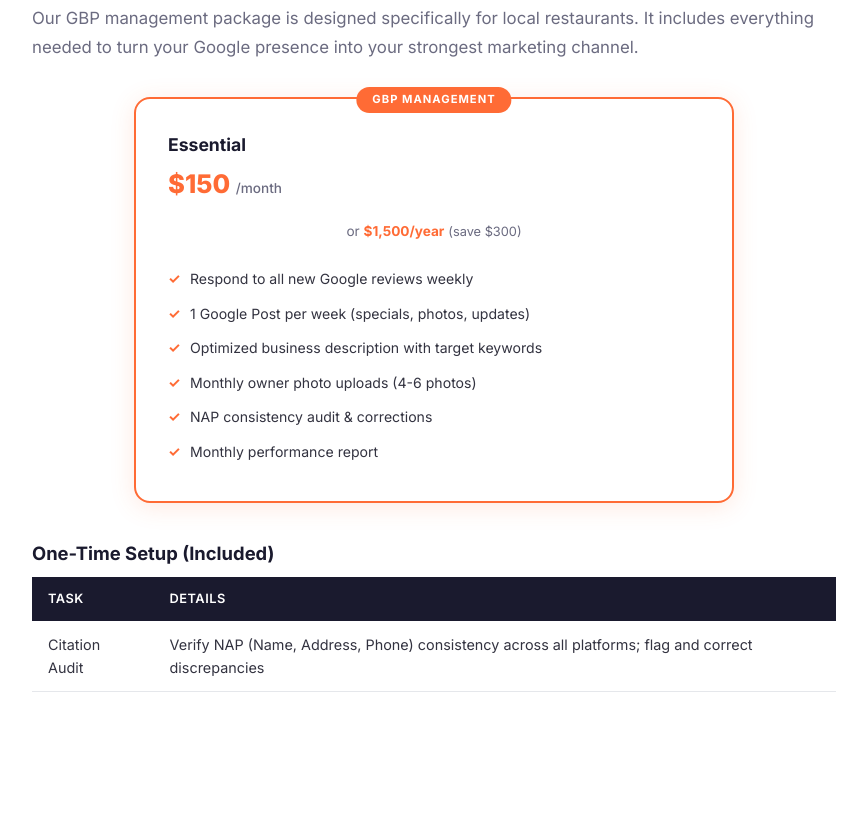
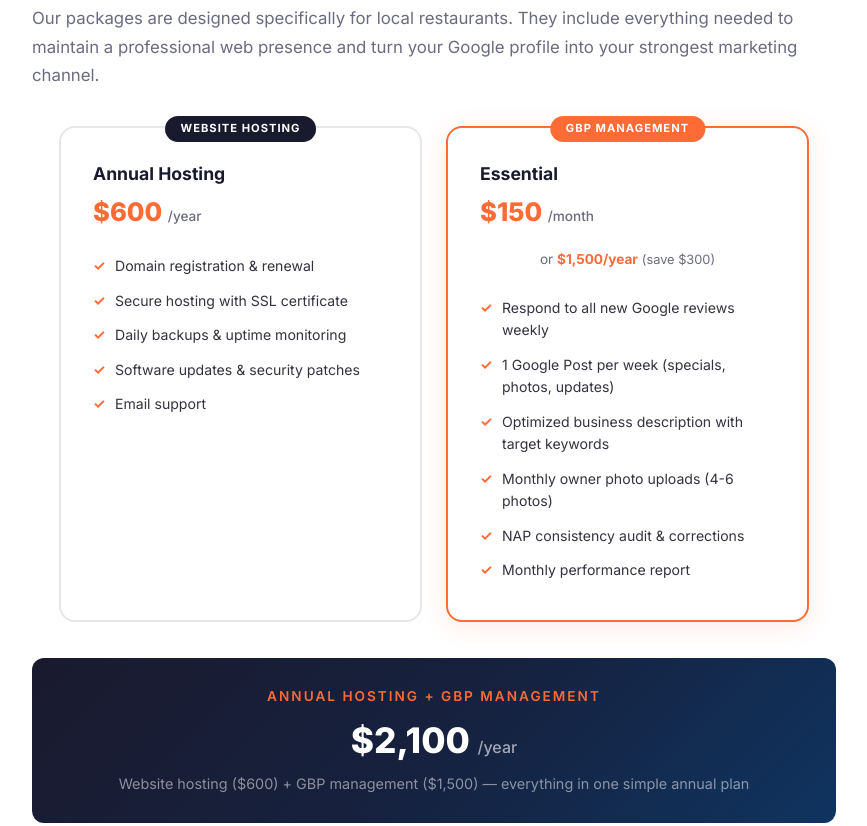
Before and after one commit to webbersaur/grand-apizza-north, a plain HTML site: page index.html in a window 1280 px wide. Shown: the part 4517-5343 px from the top of the page, without its empty margins (206-1073 px from the left). Drawn offline with Linux system fonts and the light colour scheme.

Commit message:
Add annual hosting and combined pricing

```diff
--- a/index.html
+++ b/index.html
@@ -801,10 +801,22 @@
   <h2>Service Packages</h2>
   <div class="divider"></div>
   <p class="section-intro">
-    Our GBP management package is designed specifically for local restaurants. It includes everything needed to turn your Google presence into your strongest marketing channel.
+    Our packages are designed specifically for local restaurants. They include everything needed to maintain a professional web presence and turn your Google profile into your strongest marketing channel.
   </p>
 
-  <div class="packages" style="grid-template-columns: 1fr; max-width: 600px; margin: 0 auto 36px;">
+  <div class="packages" style="grid-template-columns: 1fr 1fr; max-width: 750px; margin: 0 auto 36px;">
+    <div class="package">
+      <div class="rec-badge" style="background: var(--dark);">Website Hosting</div>
+      <h4>Annual Hosting</h4>
+      <div class="price">$600 <span>/year</span></div>
+      <ul>
+        <li>Domain registration &amp; renewal</li>
+        <li>Secure hosting with SSL certificate</li>
+        <li>Daily backups &amp; uptime monitoring</li>
+        <li>Software updates &amp; security patches</li>
+        <li>Email support</li>
+      </ul>
+    </div>
     <div class="package recommended">
       <div class="rec-badge">GBP Management</div>
       <h4>Essential</h4>
@@ -819,6 +831,13 @@
         <li>Monthly performance report</li>
       </ul>
     </div>
+  </div>
+
+  <!-- Annual Bundle -->
+  <div style="background: linear-gradient(135deg, #1a1a2e 0%, #16213e 50%, #0f3460 100%); border-radius: 12px; padding: 28px 36px; text-align: center; margin-bottom: 36px;">
+    <p style="font-size: 0.85rem; font-weight: 600; letter-spacing: 2px; text-transform: uppercase; color: var(--orange); margin-bottom: 4px;">Annual Hosting + GBP Management</p>
+    <p style="font-size: 2.2rem; font-weight: 800; color: var(--white); margin-bottom: 4px;">$2,100 <span style="font-size: 1rem; font-weight: 500; color: rgba(255,255,255,0.6);">/year</span></p>
+    <p style="font-size: 0.9rem; color: rgba(255,255,255,0.5); margin-bottom: 0;">Website hosting ($600) + GBP management ($1,500) &mdash; everything in one simple annual plan</p>
   </div>
 
   <h3>One-Time Setup (Included)</h3>
```
